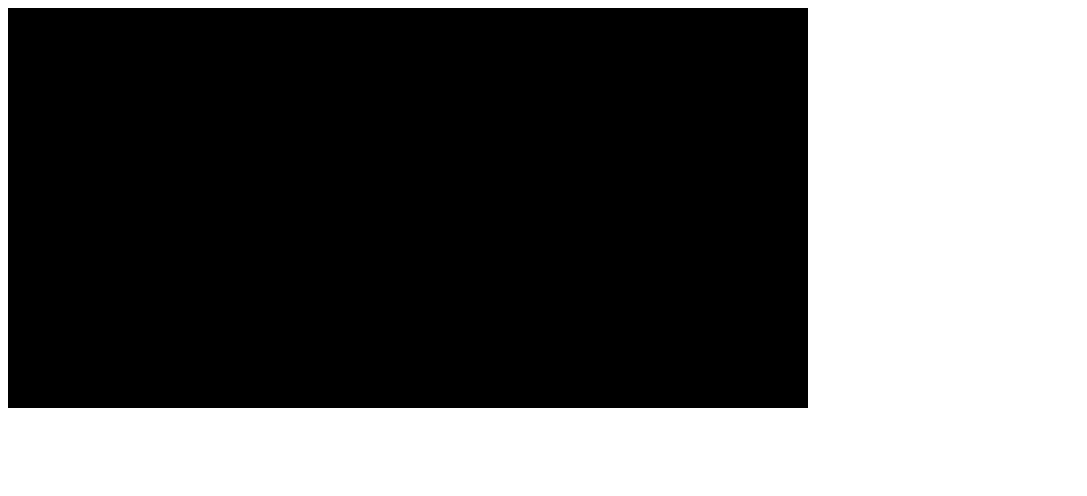
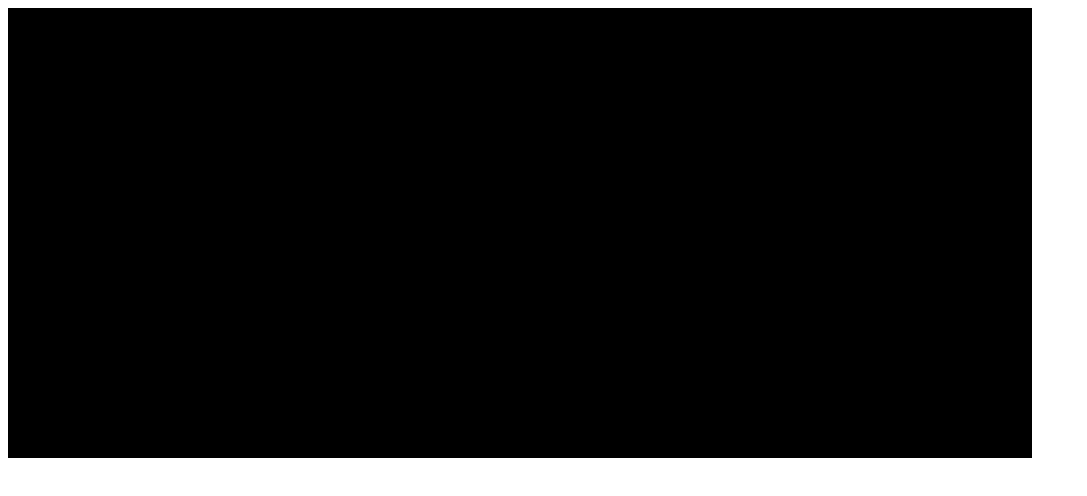
Before and after one commit to kevinl8890/websocket-fft, a plain HTML site: page index.html in a window 1280 px wide. Shown: the whole page, without its empty margins (0-1087 px from the left). Drawn offline with Linux system fonts and the light colour scheme.

Commit message:
Commit hanging changes.

```diff
--- a/index.html
+++ b/index.html
@@ -1,12 +1,12 @@
 <html>
 <body>
 
-<canvas id="c" width="800" height="400" style="background-color: black;"></canvas>
+<canvas id="c" width="1024" height="450" style="background-color: black;"></canvas>
 
 </body>
 <script>
-var canvasWidth=800;
-var canvasHeight=400;
+var canvasWidth=1024;
+var canvasHeight=450;
 var el = document.getElementById('c');
 var ctx = el.getContext('2d');
 
```
Also changed, not shown: 1 other file.
